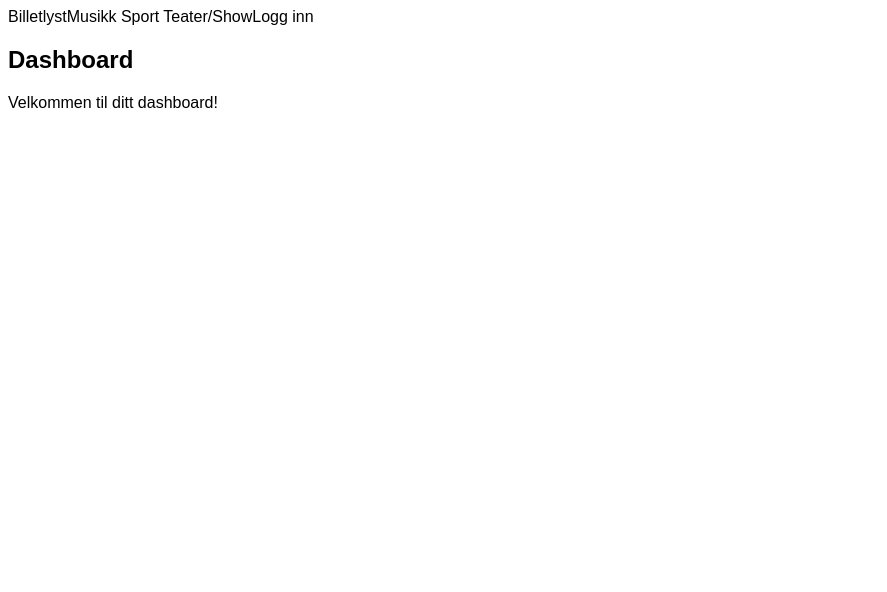
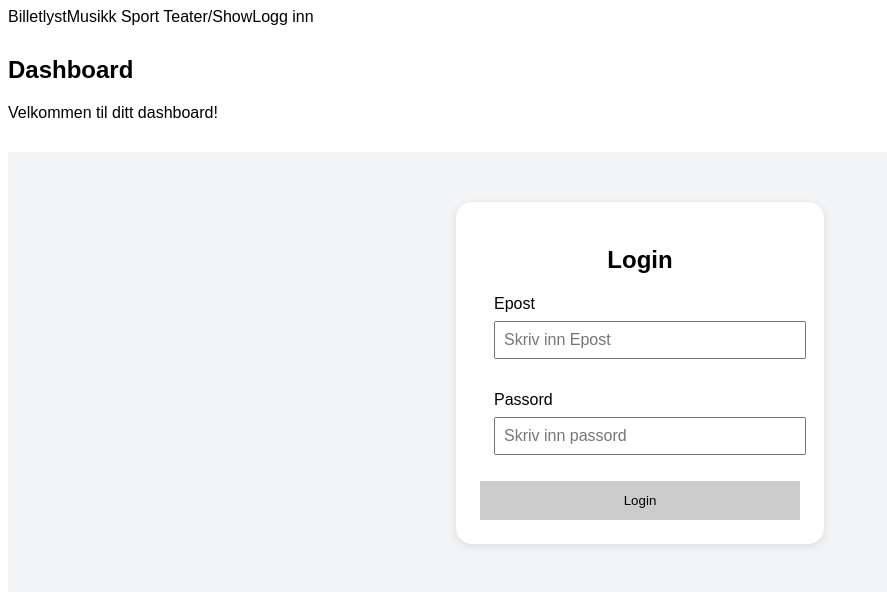
Before and after one commit to fwjfwe/eksamengruppe23, a React (Vite) app in the folder my-app/: page /dashboard in a window 1280 px wide. Shown: the top 592 px of the page, without its empty margins (0-887 px from the left). Built offline with nearby package versions, Linux system fonts and the light colour scheme.

Commit message:
Dashboard
Jobba litt med dashboard, fiksa et login forum og en midlertidig css for å kunne jobbe med det. HUSK SLETT MIDLERTIDIG CSS når vi er ferdig med den.

```diff
--- a/my-app/src/components/Dashboard.jsx
+++ b/my-app/src/components/Dashboard.jsx
@@ -1,8 +1,40 @@
+import React, { useState } from "react";
+import "../styles/MIDLERTIDIGDASH.css";
 export default function Dashboard() {
-    return (
-      <div>
+  return (
+    <>
+    <section>
         <h2>Dashboard</h2>
         <p>Velkommen til ditt dashboard!</p>
-      </div>
-    )
-  }
+      </section>
+
+      <section className="login-container">
+        <form className="login-form">
+          <h2>Login</h2>
+
+          <fieldset>
+            <label htmlFor="epost">Epost</label>
+            <input
+              type="epost"
+              id="epost"
+              placeholder="Skriv inn Epost"
+            />
+          </fieldset>
+
+          <fieldset>
+            <label htmlFor="passord">Passord</label>
+            <input
+              type="passord"
+              id="passord"
+              placeholder="Skriv inn passord"
+            />
+          </fieldset>
+
+          <button type="button">
+            Login
+          </button>
+        </form>
+      </section>
+    </>
+  );
+}
--- /dev/null
+++ b/my-app/src/styles/MIDLERTIDIGDASH.css
@@ -0,0 +1,55 @@
+.login-container {
+    display: flex;
+    justify-content: center;
+    align-items: flex-start; /* Align the container to the top */
+    min-height: 100vh;
+    background: #f3f4f6;
+    padding-top: 30px; /* Slight padding at the top for a balanced look */
+  }
+
+  .login-form {
+    background: white;
+    padding: 1.5rem; /* Inside padding of the form */
+    border-radius: 1rem;
+    box-shadow: 0 2px 8px rgba(0, 0, 0, 0.1);
+    width: 320px;
+    margin-top: 20px; /* Gives a little space between the top and the form */
+  }
+
+  .login-form h2 {
+    text-align: center;
+    margin-bottom: 1rem; /* Space below the heading */
+  }
+
+  .login-form fieldset {
+    border: none;
+    margin-bottom: 1rem;
+  }
+
+  .login-form label {
+    display: block;
+    margin-bottom: 0.5rem; /* Reduced space between label and input */
+  }
+
+  .login-form input {
+    width: 100%;
+    padding: 0.5rem;
+    font-size: 1rem;
+  }
+
+  .login-form button {
+    width: 100%;
+    padding: 0.75rem;
+    background: #ccc;
+    border: none;
+    cursor: not-allowed;
+  }
+
+  section {
+    margin-top: 30px; /* Space between dashboard section and above content */
+  }
+
+  input[type="email"],
+  input[type="password"] {
+    margin-top: 0.5rem; /* Reduced space between label and input */
+  }
```
